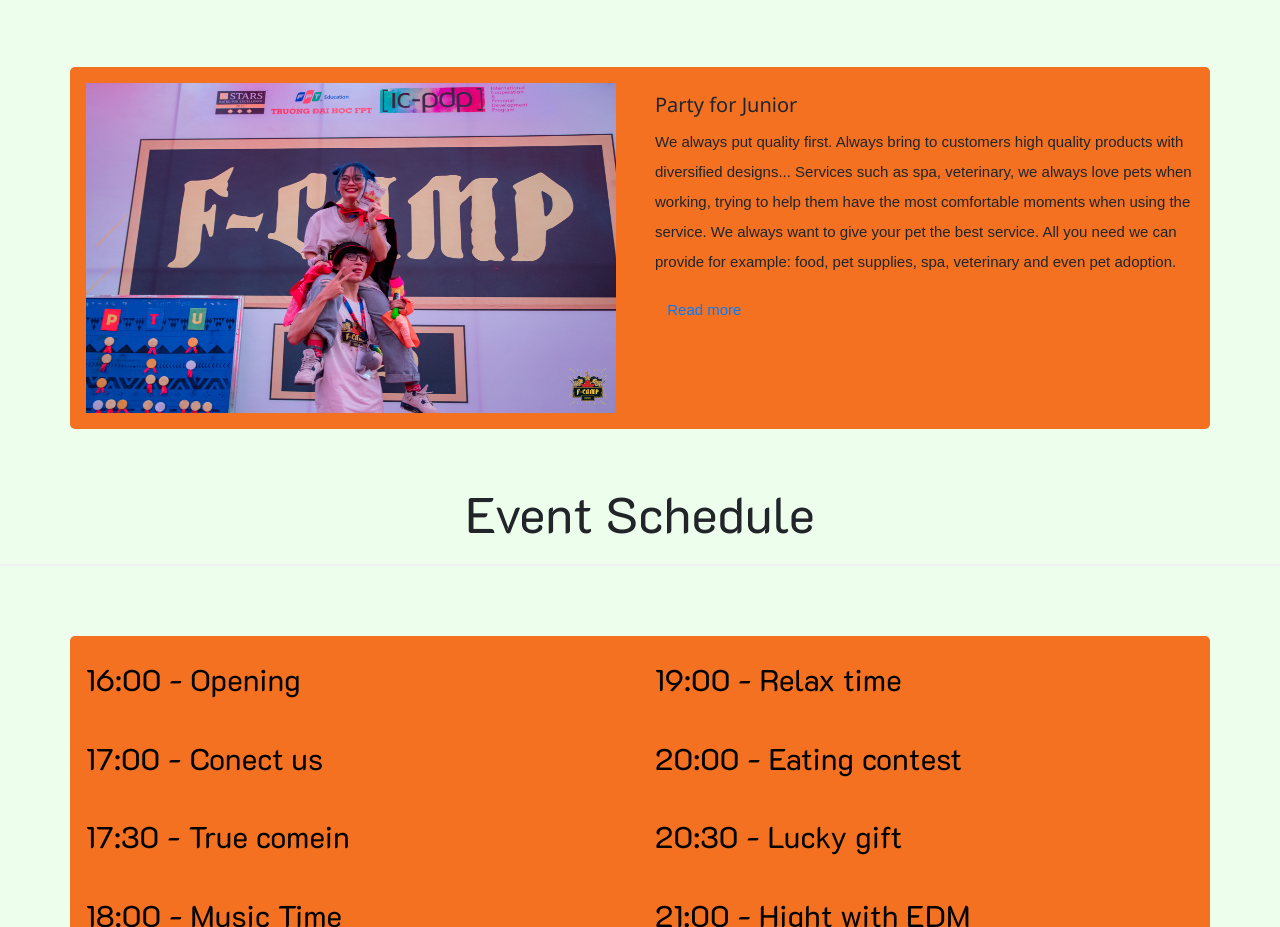
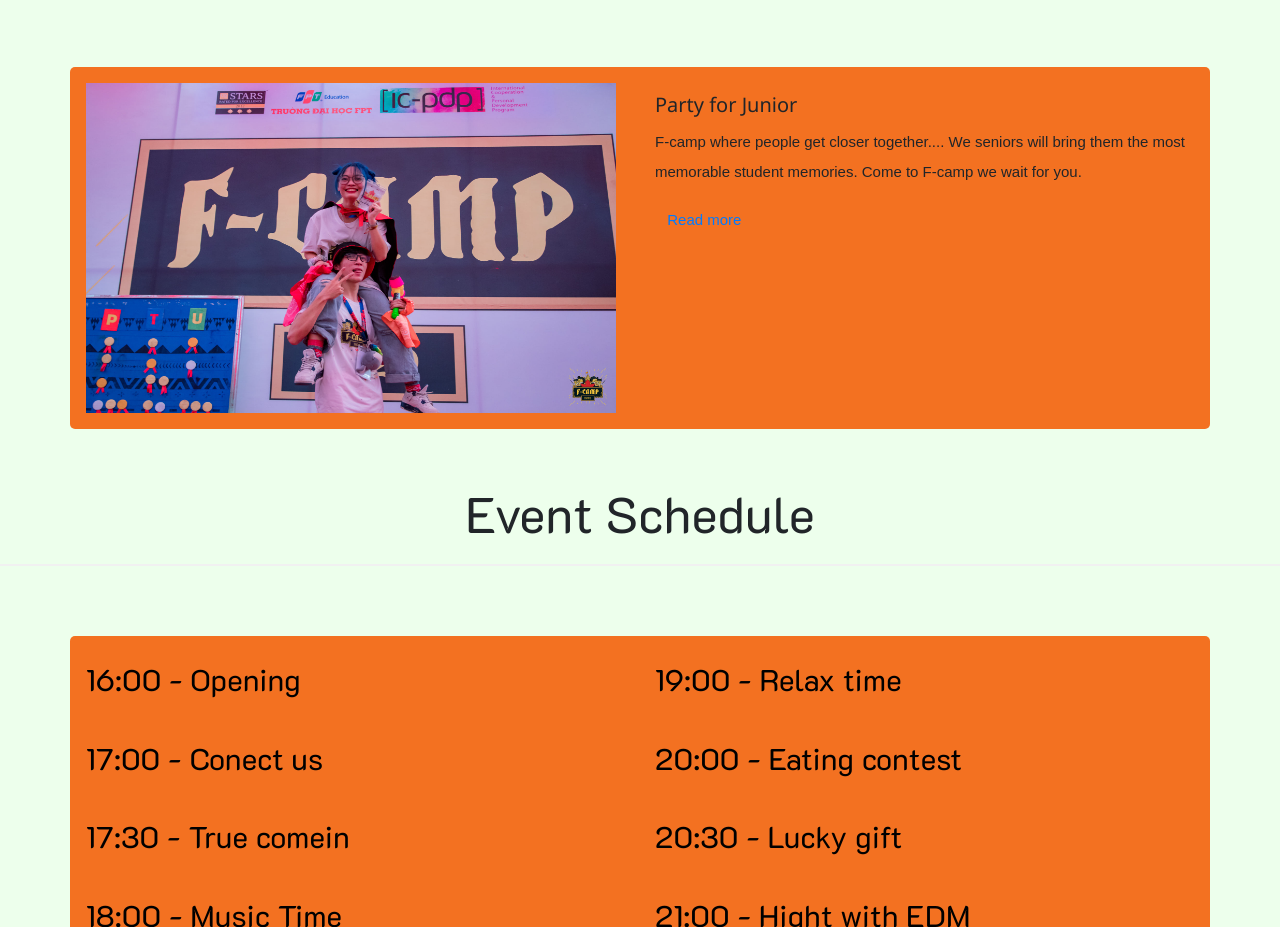
Before and after one commit to Truongweather/F-campWeb, a plain HTML site: page index.html in a window 1280 px wide. Shown: the part 860-1787 px from the top of the page. Drawn offline with nearby package versions, Linux system fonts and the light colour scheme; files whose address does not match are found by name.

Commit message:
Update index.html

```diff
--- a/index.html
+++ b/index.html
@@ -310,7 +310,7 @@ a {
 
       <div class="col">
             <h4>Party for Junior</h4>
-                  <p>We always put quality first. Always bring to customers high quality products with diversified designs<span id="dots">...</span><span id="more"> Services such as spa, veterinary, we always love pets when working, trying to help them have the most comfortable moments when using the service. We always want to give your pet the best service. All you need we can provide for example: food, pet supplies, spa, veterinary and even pet adoption.</span></p>
+                  <p>F-camp where people get closer together.<span id="dots">...</span><span id="more"> We seniors will bring them the most memorable student memories. Come to F-camp we wait for you.</span></p>
                   <button class="btn btn-link" onclick="myFunction()" id="myBtn">Read more</button>
                   <script>
 function myFunction() {
```
